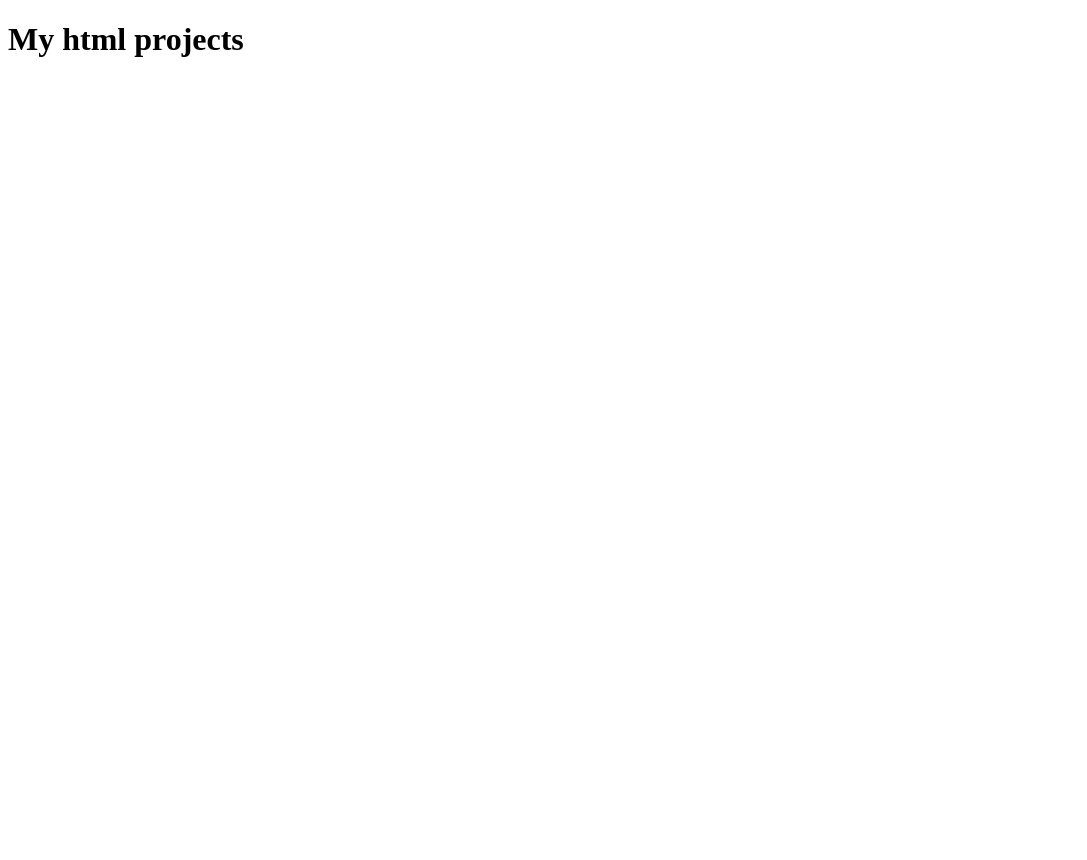
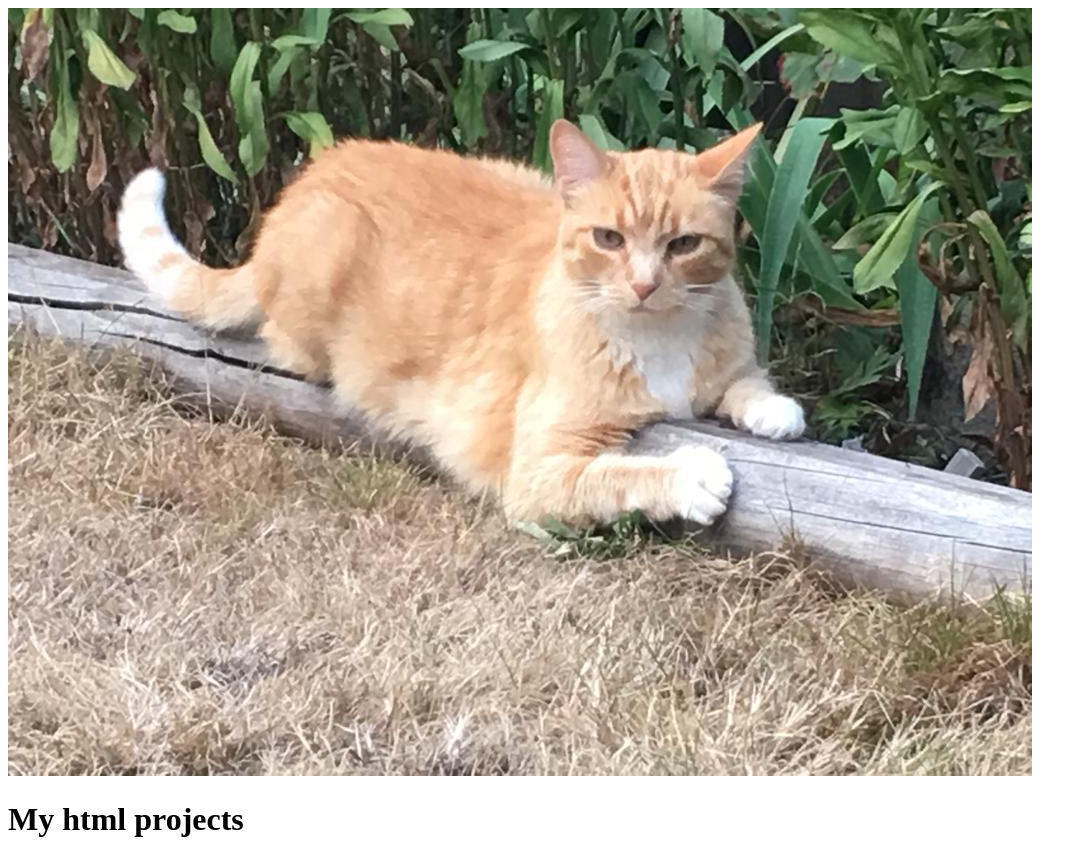
Before and after one commit to KKSankar/1-HTML-CSS-JavaScript, a plain HTML site: page Test1.html in a window 1280 px wide. Shown: the whole page, without its empty margins (0-1087 px from the left). Before the commit the page ends 800 px from the top, so only its background shows below. Drawn offline with Linux system fonts and the light colour scheme.

Commit message:
adding images

```diff
--- a/Test1.html
+++ b/Test1.html
@@ -2,7 +2,7 @@
 <html>
 <head>
     <title> KK Website </title>
-
+<img src="UNADJUSTEDNONRAW_thumb_48c.jpg" width=“10%”>
     </head>
 <body>
 <h1>My html projects</h1>
```
